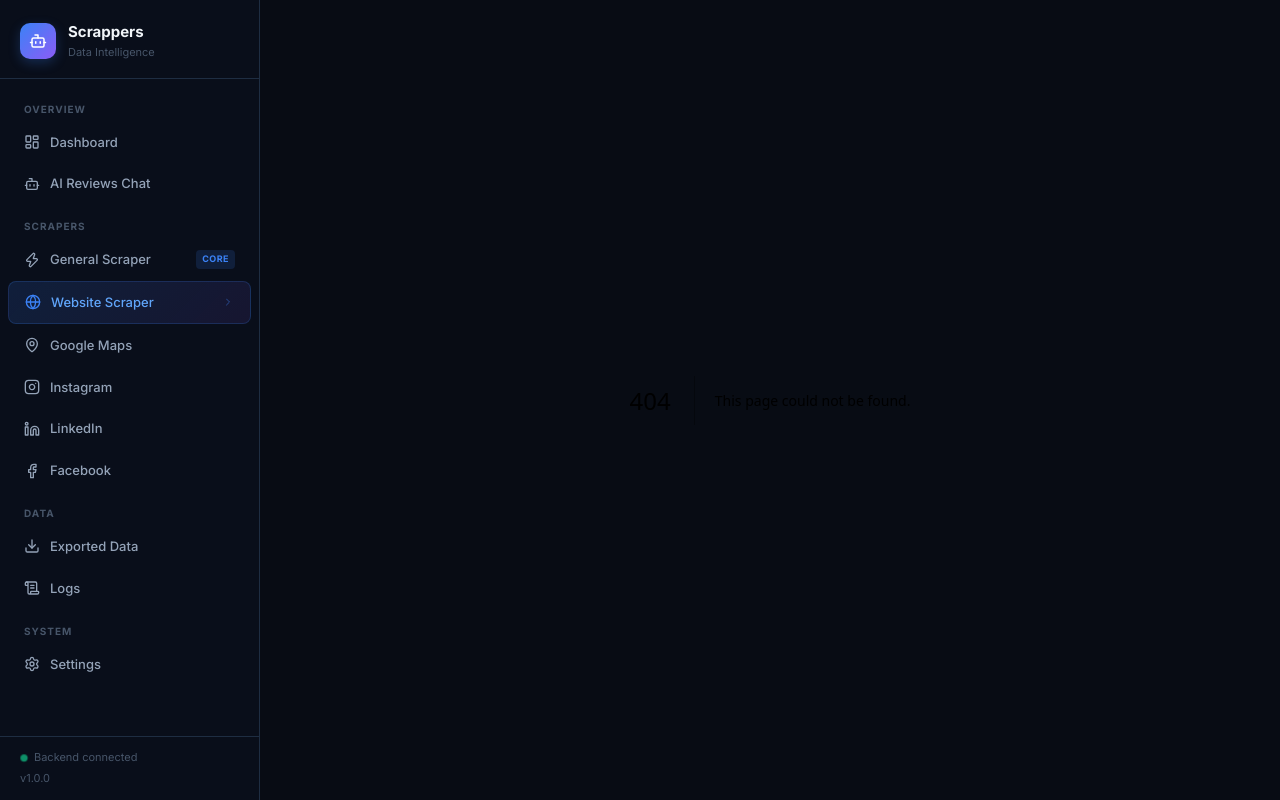
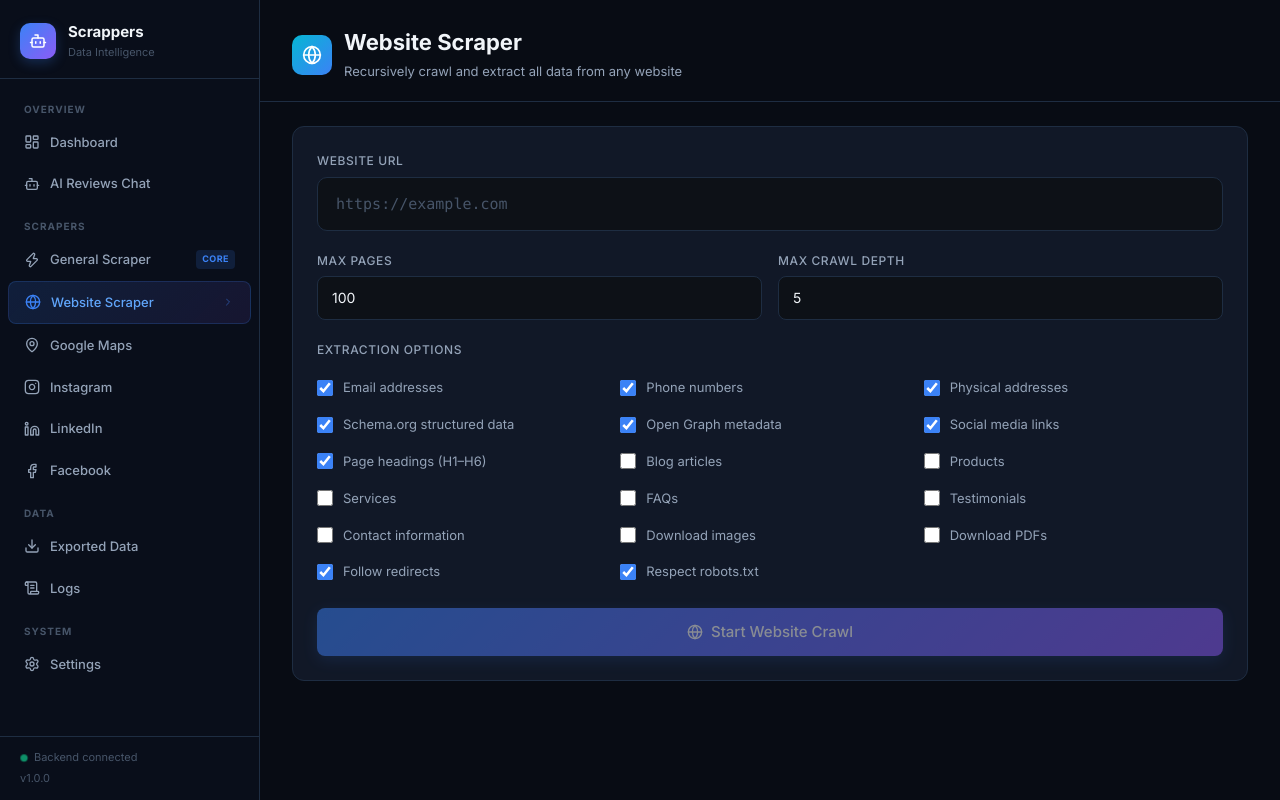
Before and after one commit to farzeenkhantareen/Scrappers-all-in-one-, a Next.js app in the folder frontend/: page /website in a window 1280 px wide. Before the commit this address had no page. Built offline with nearby package versions, Linux system fonts and the light colour scheme.

Commit message:
feat: implement frontend route page for website

```diff
--- /dev/null
+++ b/frontend/src/app/website/page.tsx
@@ -0,0 +1,116 @@
+"use client";
+
+import { useState } from "react";
+import { Globe } from "lucide-react";
+import { scrapeApi, jobsApi } from "@/lib/api";
+import { JobTracker, URLInput } from "@/components/scrapers/JobTracker";
+import { useToast } from "@/components/Providers";
+import type { Job } from "@/types";
+
+const EXTRACT_OPTIONS = [
+  ["extract_emails", "Email addresses"],
+  ["extract_phones", "Phone numbers"],
+  ["extract_addresses", "Physical addresses"],
+  ["extract_schema_org", "Schema.org structured data"],
+  ["extract_open_graph", "Open Graph metadata"],
+  ["extract_social_links", "Social media links"],
+  ["extract_headings", "Page headings (H1–H6)"],
+  ["extract_blog_articles", "Blog articles"],
+  ["extract_products", "Products"],
+  ["extract_services", "Services"],
+  ["extract_faqs", "FAQs"],
+  ["extract_testimonials", "Testimonials"],
+  ["extract_contacts", "Contact information"],
+  ["download_images", "Download images"],
+  ["download_pdfs", "Download PDFs"],
+  ["follow_redirects", "Follow redirects"],
+  ["respect_robots", "Respect robots.txt"],
+];
+
+export default function WebsiteScraperPage() {
+  const [url, setUrl] = useState("");
+  const [maxPages, setMaxPages] = useState(100);
+  const [maxDepth, setMaxDepth] = useState(5);
+  const [options, setOptions] = useState<Record<string, boolean>>({
+    extract_emails: true,
+    extract_phones: true,
+    extract_addresses: true,
+    extract_schema_org: true,
+    extract_open_graph: true,
+    extract_social_links: true,
+    extract_headings: true,
+    follow_redirects: true,
+    respect_robots: true,
+  });
+  const [loading, setLoading] = useState(false);
+  const [job, setJob] = useState<Job | null>(null);
+  const { addToast } = useToast();
+
+  const toggle = (key: string) => setOptions((p) => ({ ...p, [key]: !p[key] }));
+
+  const handleStart = async () => {
+    if (!url.trim()) { addToast("Please enter a URL", "error"); return; }
+    setLoading(true);
+    try {
+      const res = await scrapeApi.website({ url: url.trim(), max_pages: maxPages, max_depth: maxDepth, ...options });
+      if (res.success && res.data) {
+        setJob(res.data as Job);
+        addToast("Website scraper started!", "success");
+      } else {
+        addToast(res.message || "Failed", "error");
+      }
+    } catch {
+      addToast("Backend unreachable", "error");
+    } finally {
+      setLoading(false);
+    }
+  };
+
+  return (
+    <div>
+      <div className="page-header">
+        <div style={{ display: "flex", alignItems: "center", gap: 12 }}>
+          <div style={{ width: 40, height: 40, borderRadius: 10, background: "linear-gradient(135deg, #06b6d4, #3b82f6)", display: "flex", alignItems: "center", justifyContent: "center" }}>
+            <Globe size={20} color="white" />
+          </div>
+          <div>
+            <h1 className="page-title">Website Scraper</h1>
+            <p className="page-subtitle">Recursively crawl and extract all data from any website</p>
+          </div>
+        </div>
+      </div>
+      <div className="page-body" style={{ display: "flex", flexDirection: "column", gap: 20 }}>
+        <div className="card" style={{ padding: 24 }}>
+          <div style={{ display: "flex", flexDirection: "column", gap: 20 }}>
+            <URLInput value={url} onChange={setUrl} placeholder="https://example.com" label="Website URL" />
+            <div style={{ display: "grid", gridTemplateColumns: "1fr 1fr", gap: 16 }}>
+              <div>
+                <label className="label">Max Pages</label>
+                <input type="number" className="input" value={maxPages} onChange={(e) => setMaxPages(Number(e.target.value))} min={1} max={10000} />
+              </div>
+              <div>
+                <label className="label">Max Crawl Depth</label>
+                <input type="number" className="input" value={maxDepth} onChange={(e) => setMaxDepth(Number(e.target.value))} min={1} max={20} />
+              </div>
+            </div>
+            <div>
+              <label className="label" style={{ marginBottom: 12 }}>Extraction Options</label>
+              <div style={{ display: "grid", gridTemplateColumns: "repeat(3, 1fr)", gap: 4 }}>
+                {EXTRACT_OPTIONS.map(([key, label]) => (
+                  <label key={key} className="checkbox-label">
+                    <input type="checkbox" checked={!!options[key]} onChange={() => toggle(key)} />
+                    {label}
+                  </label>
+                ))}
+              </div>
+            </div>
+            <button className="btn btn-primary btn-lg" onClick={handleStart} disabled={loading || !url} style={{ width: "100%" }}>
+              {loading ? <><span className="pulse-dot" /> Starting…</> : <><Globe size={16} /> Start Website Crawl</>}
+            </button>
+          </div>
+        </div>
+        {job && <JobTracker job={job} onCancel={() => jobsApi.cancel(job.id)} onDelete={async () => { await jobsApi.delete(job.id); setJob(null); addToast("Job deleted.", "success"); }} />}
+      </div>
+    </div>
+  );
+}
```
